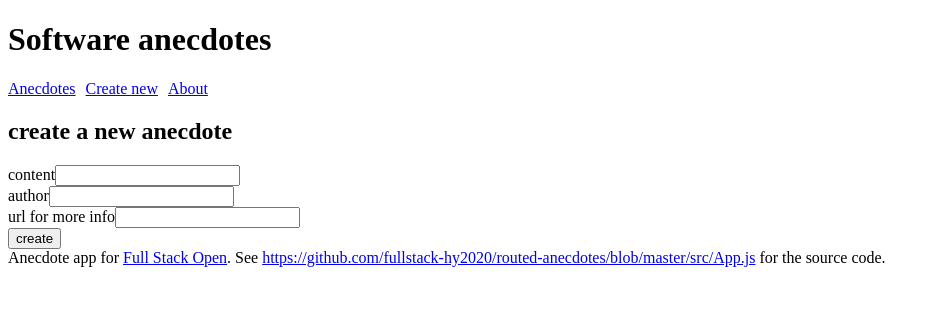
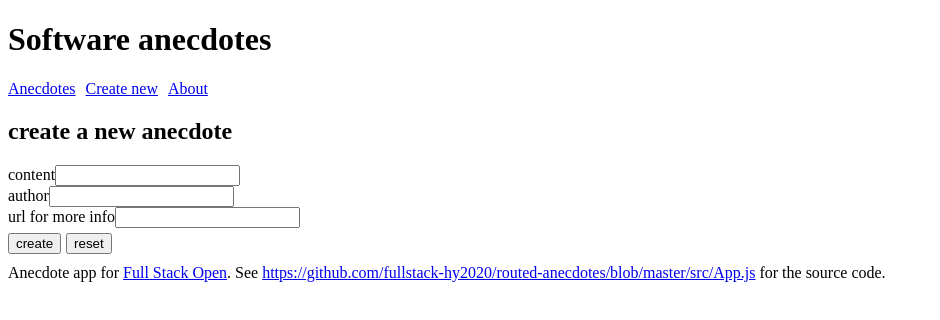
Before and after one commit to rheikkinen/fullstack-course, a React (Vite) app in the folder part7/routed-anecdotes/: page /create in a window 1280 px wide. Shown: the top 320 px of the page, without its empty margins (0-940 px from the left). Built offline with nearby package versions, Linux system fonts and the light colour scheme.

Commit message:
Add a reset button to empty the anecdote form
Exercise 7.5

```diff
--- a/part7/routed-anecdotes/src/components/CreateNew.jsx
+++ b/part7/routed-anecdotes/src/components/CreateNew.jsx
@@ -16,6 +16,18 @@ const CreateNew = (props) => {
     })
   }
 
+  const resetForm = () => {
+    content.reset()
+    author.reset()
+    info.reset()
+  }
+
+  const margins = {
+    marginRight: 5,
+    marginTop: 5,
+    marginBottom: 10
+  }
+
   return (
     <div>
       <h2>create a new anecdote</h2>
@@ -32,8 +44,11 @@ const CreateNew = (props) => {
           url for more info
           <input {...info} />
         </div>
-        <button>create</button>
+        <button style={margins}>create</button>
+        <button style={margins} type='button' onClick={resetForm}>reset</button>
       </form>
+
+
     </div>
   )
 
--- a/part7/routed-anecdotes/src/hooks/index.js
+++ b/part7/routed-anecdotes/src/hooks/index.js
@@ -7,9 +7,14 @@ export const useField = (type) => {
     setValue(event.target.value)
   }
 
+  const reset = () => {
+    setValue('')
+  }
+
   return {
     type,
     value,
-    onChange
+    onChange,
+    reset
   }
 }
```
